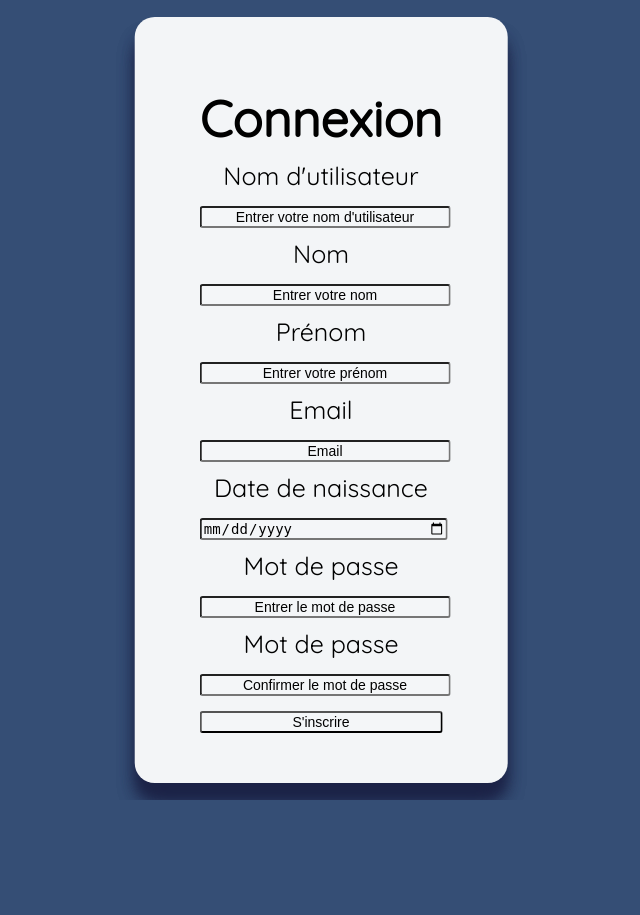
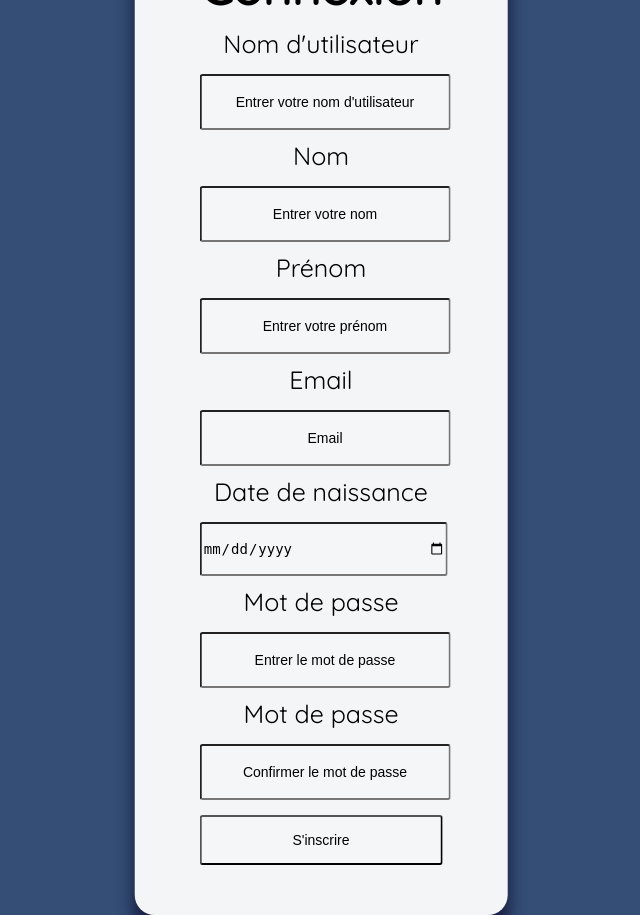
Before and after one commit to KieceDonc/L3_DAW_Projet, a PHP site: page /client/view/php/register.php in a window 1280 px wide. Shown: the whole page, without its empty margins (319-959 px from the left). Before the commit the page ends 800 px from the top, so only its background shows below. Run offline with PHP 8.4, Linux system fonts and the light colour scheme.

Commit message:
Update su.css

```diff
--- a/client/view/css/su.css
+++ b/client/view/css/su.css
@@ -3,7 +3,6 @@
     font-family: 'Quicksand Regular';
     width:200px;
     background-color: #354e75;
-
 }
 
 
@@ -37,7 +36,7 @@
 
 input{
     display: block;
-    height: 50 px;
+    height: 50px;
     width: 100%;
     background-color: rgba(255,255,255,0.07);
     border-radius: 3px;
```
